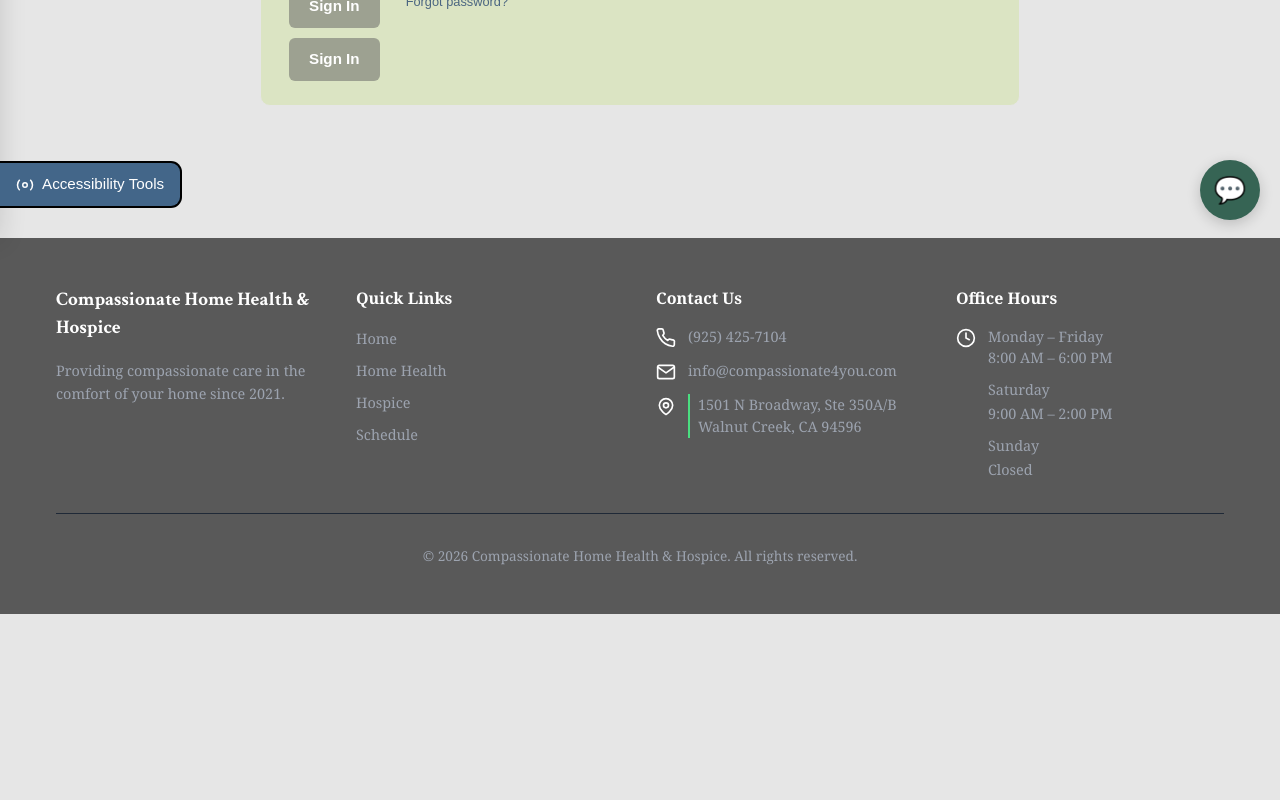
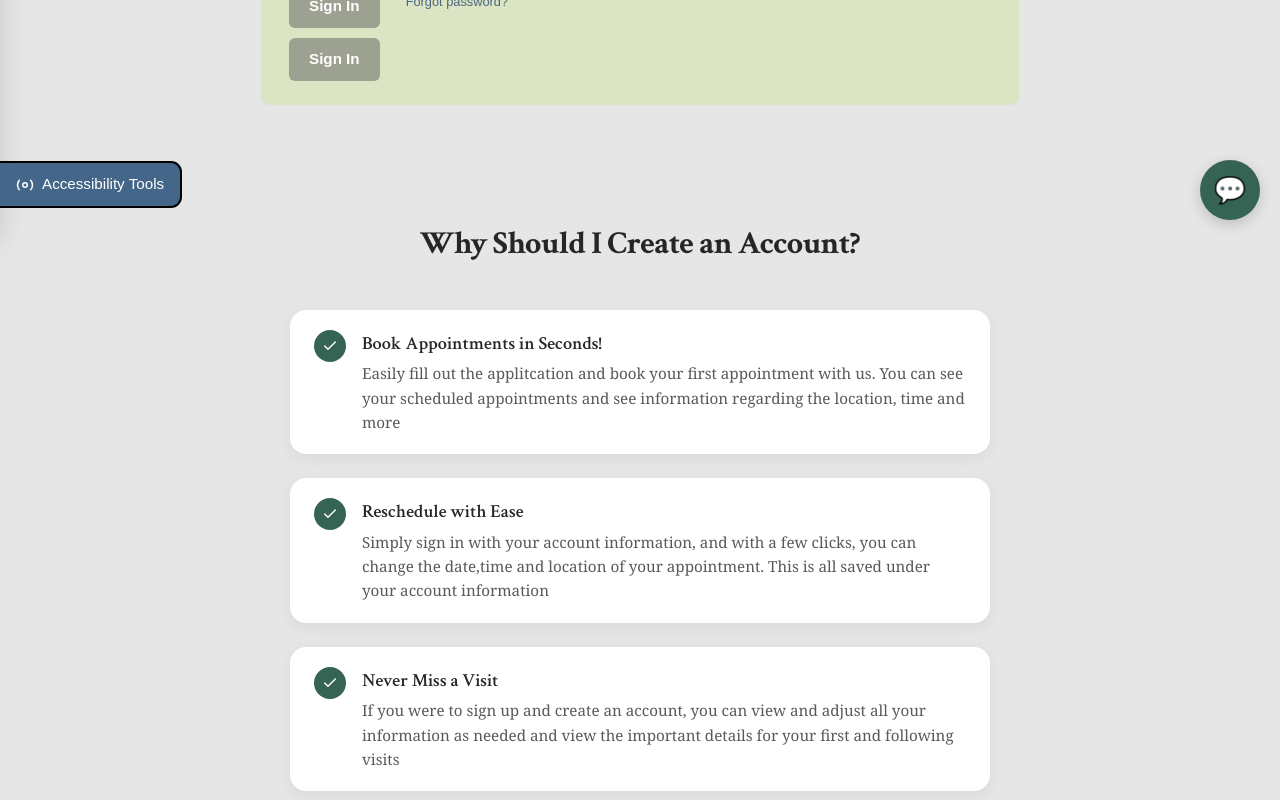
Before and after one commit to Compassionate4you/Compassionate4youSite, a React (Vite) app in the folder client/: page /login in a window 1280 px wide. Shown: the part 560-1360 px from the top of the page. Before the commit the page ends 1174 px from the top, so only its background shows below. Built offline with nearby package versions, Linux system fonts and the light colour scheme; no server answers.

Commit message:
Add account benefits section at the bottom of login page DT-512

```diff
--- /dev/null
+++ b/client/src/components/AccountBenefits.jsx
@@ -0,0 +1,47 @@
+import { Link } from "react-router-dom";
+import { Check } from "lucide-react";
+import "../styles/accountbenefits.css";
+
+const benefits = [
+  {
+    heading: "Book Appointments in Seconds!",
+    description: "Easily fill out the applitcation and book your first appointment with us. You can see your scheduled appointments and see information regarding the location, time and more",
+  },
+  {
+    heading: "Reschedule with Ease",
+    description: "Simply sign in with your account information, and with a few clicks, you can change the date,time and location of your appointment. This is all saved under your account information",
+  },
+  {
+    heading: "Never Miss a Visit",
+    description: " If you were to sign up and create an account, you can view and adjust all your information as needed and view the important details for your first and following visits",
+  },
+];
+
+export default function AccountBenefits() {
+  return (
+    <section className="account-benefits-section" id="account-benefits">
+      <div className="account-benefits-section__inner">
+        <h2 className="account-benefits-section__title">
+          Why Should I Create an Account?
+        </h2>
+        <ul className="account-benefits-section__list">
+          {benefits.map((benefit, index) => (
+            <li className="account-benefits-section__item" key={index}>
+              <span className="account-benefits-section__bullet">
+                <Check size={16} aria-hidden="true" />
+              </span>
+              <div className="account-benefits-section__text">
+                <h3 className="account-benefits-section__heading">
+                  {benefit.heading}
+                </h3>
+                <p className="account-benefits-section__description">
+                  {benefit.description}
+                </p>
+              </div>
+            </li>
+          ))}
+        </ul>
+      </div>
+    </section>
+  );
+}
--- a/client/src/pages/LoginPage.jsx
+++ b/client/src/pages/LoginPage.jsx
@@ -4,6 +4,7 @@ import { useState } from 'react';
 import { Link, useNavigate } from 'react-router-dom';
 import { useTranslation } from 'react-i18next';
 import { useAuth } from '../context/AuthContext';
+import AccountBenefits from '../components/AccountBenefits';
 import '../styles/portal.css';
 
 function LoginPage() {
@@ -103,6 +104,7 @@ function LoginPage() {
                         {t('login.signIn')}
                     </button>
                 </div>
+                <AccountBenefits />
             </div>
         </div>
     );
--- /dev/null
+++ b/client/src/styles/accountbenefits.css
@@ -0,0 +1,91 @@
+.account-benefits-section {
+  background: var(--color1, #e6e6e6);
+  padding: 5rem 1rem;
+  font-family: 'Lora', Georgia, serif;
+}
+
+.account-benefits-section__inner {
+  max-width: 700px;
+  margin: 0 auto;
+  text-align: center;
+}
+
+.account-benefits-section__title {
+  font-family: 'Crimson Text', serif;
+  font-size: clamp(1.5rem, 3vw, 2rem);
+  font-weight: 700;
+  color: var(--color4, #262626);
+  margin-bottom: 2rem;
+  letter-spacing: -0.02em;
+}
+
+.account-benefits-section__list {
+  list-style: none;
+  margin: 0;
+  padding: 0;
+  display: flex;
+  flex-direction: column;
+  gap: 1.5rem;
+  text-align: left;
+}
+
+.account-benefits-section__item {
+  display: flex;
+  align-items: flex-start;
+  gap: 1rem;
+  padding: 1.25rem 1.5rem;
+  background: #ffffff;
+  border-radius: 1rem;
+  box-shadow: 0 4px 16px rgba(0, 0, 0, 0.06);
+}
+
+.account-benefits-section__bullet {
+  flex-shrink: 0;
+  width: 2rem;
+  height: 2rem;
+  display: flex;
+  align-items: center;
+  justify-content: center;
+  border-radius: 50%;
+  background: var(--cooltone3, #366454);
+  color: #ffffff;
+}
+
+.account-benefits-section__text {
+  flex: 1;
+}
+
+.account-benefits-section__heading {
+  margin: 0 0 0.25rem;
+  font-family: 'Crimson Text', serif;
+  font-size: 1.15rem;
+  font-weight: 600;
+  color: var(--color4, #262626);
+}
+
+.account-benefits-section__description {
+  margin: 0;
+  font-size: 0.95rem;
+  color: var(--color3, #595959);
+  line-height: 1.6;
+}
+
+.account-benefits-section__cta {
+  display: inline-flex;
+  align-items: center;
+  gap: 0.5rem;
+  margin-top: 2.5rem;
+  padding: 0.65rem 1.4rem;
+  background: var(--cooltone3, #366454);
+  color: #ffffff;
+  font-weight: 700;
+  font-size: 0.9rem;
+  border-radius: 2rem;
+  letter-spacing: 0.04em;
+  text-decoration: none;
+  transition: opacity 0.2s;
+}
+
+.account-benefits-section__cta:hover {
+  opacity: 0.85;
+}
```
